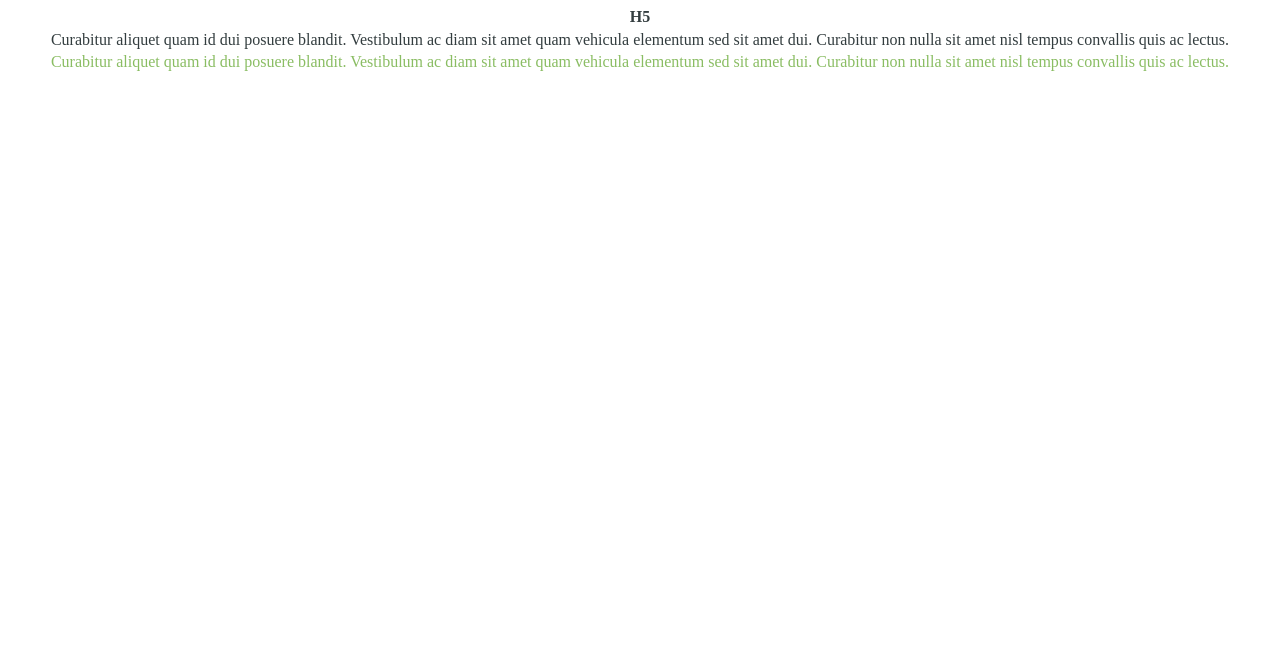
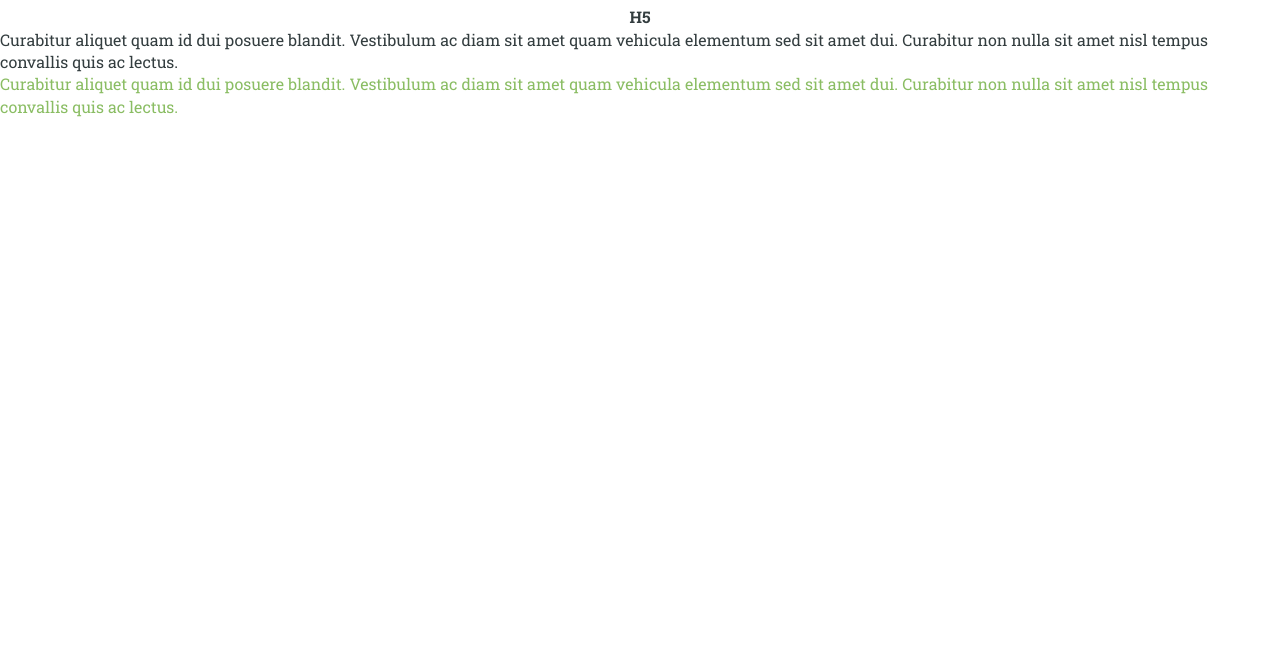
Before and after one commit to itdmytro/FECourse_typograpgy, a plain HTML site: page index.html in a window 1280 px wide. Shown: the part 141-800 px from the top of the page. Drawn offline with Linux system fonts and the light colour scheme.

Commit message:
Update style.css

```diff
--- a/css/style.css
+++ b/css/style.css
@@ -76,7 +76,7 @@ table {
 
 /*H4, H5 Family*/
 .branch-title, .text-caption  {
-  font-family: /*Wait-for-style*/;
+  font-family: 'Roboto Slab', serif;
   font-weight: 700;
   color: #333D3F;
   line-height: 140%;
@@ -111,7 +111,7 @@ table {
 
 /*BODY TEXT*/
 .body-text {
-  font-family: /*Wait-for-style*/;
+  font-family: 'Roboto Slab', serif;
   font-style: normal;
   font-weight: 400;
   font-size: 16px;
```
